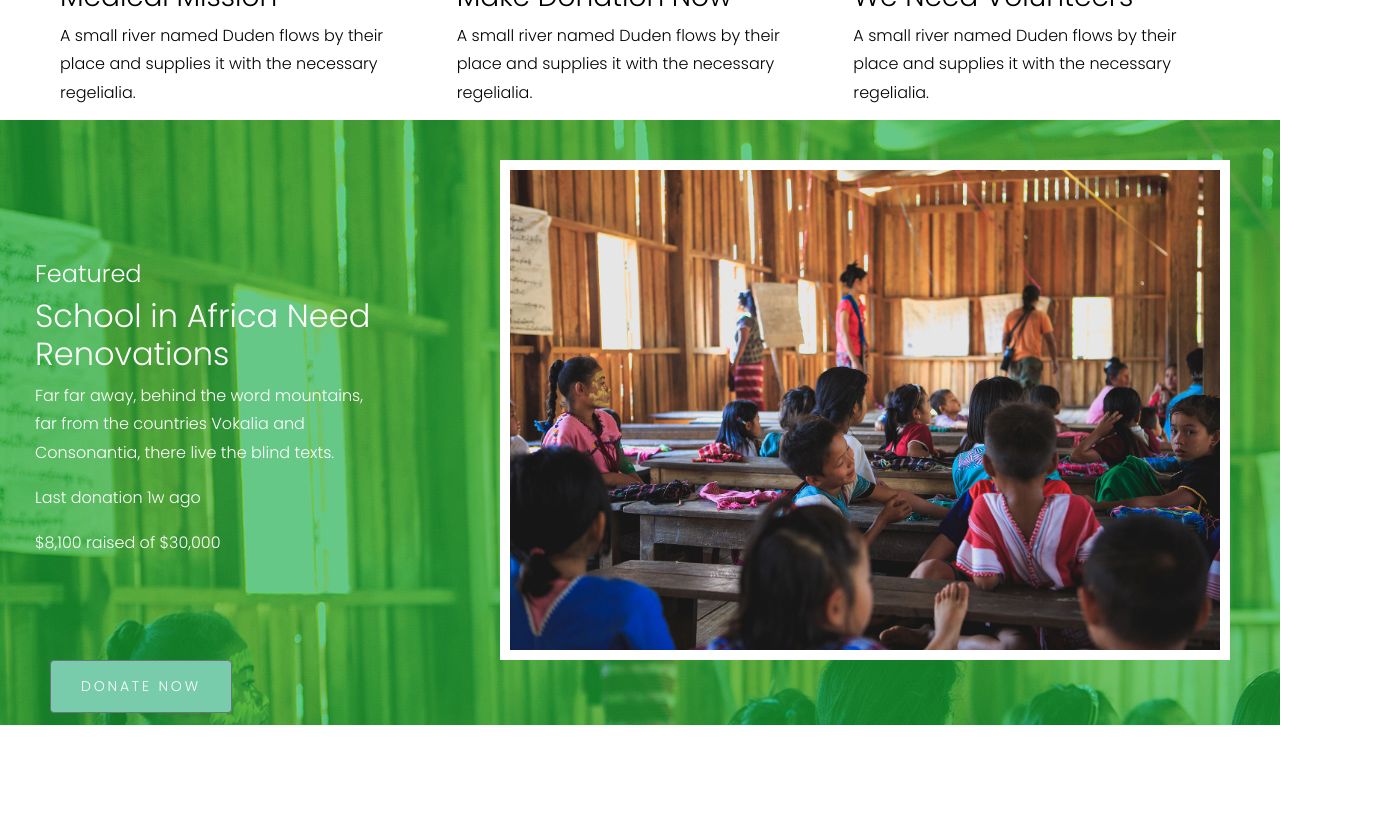
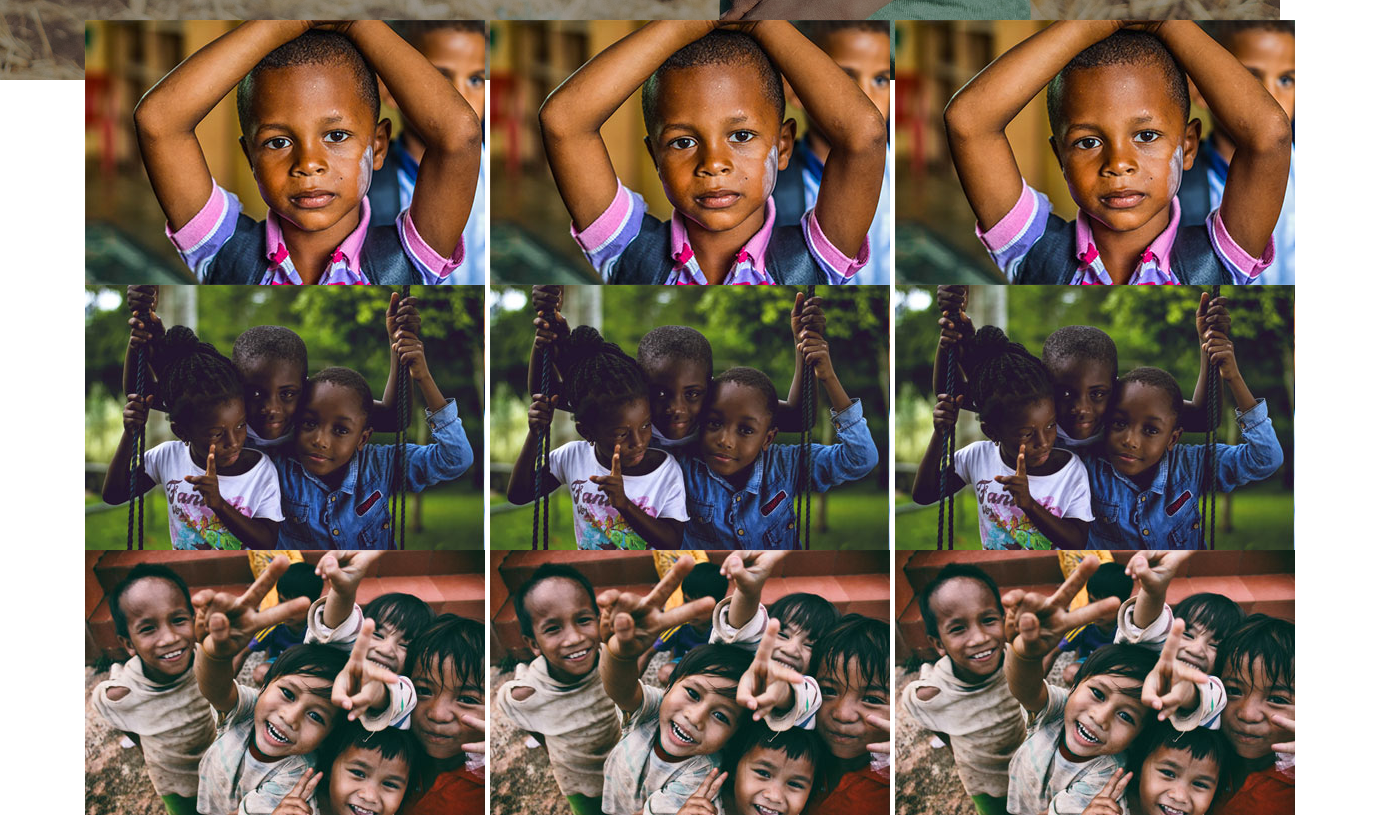
Before and after one commit to Funtikl/klub, a React app: page /gallery in a window 1280 px wide. Shown: the part 880-1697 px from the top of the page, 1380 px wide, since content can reach past the window. Built offline with nearby package versions, Linux system fonts and the light colour scheme; a web font is replaced by a local one.

Commit message:
router adding

```diff
--- a/package.json
+++ b/package.json
@@ -3,6 +3,9 @@
   "version": "0.1.0",
   "private": true,
   "dependencies": {
+    "@fortawesome/fontawesome-svg-core": "^1.2.12",
+    "@fortawesome/free-solid-svg-icons": "^5.6.3",
+    "@fortawesome/react-fontawesome": "^0.1.4",
     "bootstrap": "^4.2.1",
     "custom-react-scripts": "0.2.2",
     "react": "^16.7.0",
--- a/src/App.js
+++ b/src/App.js
@@ -1,33 +1,39 @@
 import React, { Component } from "react";
 import { Container, Col } from "reactstrap";
+//import react-router
+import { BrowserRouter as Router, Route, Link } from "react-router-dom";
+//import fontawesome
+import { library } from '@fortawesome/fontawesome-svg-core'
+import { FontAwesomeIcon } from '@fortawesome/react-fontawesome'
+import { faIgloo } from '@fortawesome/free-solid-svg-icons'
 
-//import components
+//import components homepage
 import Header from "./components /homepage/header";
 import Cover from "./components /homepage/cover";
-import MinInfo from "./components /homepage/mininfo";
-import Featured from "./components /homepage/featured";
-import Top from "./components /homepage/top";
-import LastDonat from "./components /homepage/lastdonates";
-import Success from "./components /homepage/success";
-import LastNews from "./components /homepage/lastnews";
+import Footer from "./components /footer";
+import Home from "./components /homepage/Home";
+//gallery
+import Gallery from "./components /gallery";
+
 //modules
 import cssStyles from "./First.module.css";
 
 class App extends Component {
   render() {
     return (
+      <Router>
       <div className={cssStyles.App}>
         <Container>
-          <Header />
+          <div>
+            <Header />
           <Cover />
-          <MinInfo />
-          <Featured />
-          <Top />
-          <LastDonat />
-          <Success />
-          <LastNews />
+            <Route exact path="/" component={Home} />
+           <Route path="/gallery" component={Gallery} />
+          </div>
+
         </Container>
       </div>
+      </Router>
     );
   }
 }
--- /dev/null
+++ b/src/components /cssComponents.module.css
@@ -0,0 +1,19 @@
+.gallery{
+    position: absolute;
+    margin-top:900px;
+    margin-right: 10px;
+}
+
+.galleryItem:hover{
+    filter: blur(2px);
+    content: icon;
+}
+.footer{
+    background-color: #404040;
+    position: absolute;
+    left:0;
+    margin-top:2000px!important;
+    width: 100%;
+    color: white;
+    line-break: loose;
+}
--- a/src/components /homepage/footer.js
+++ b/src/components /footer.js
@@ -1,9 +1,10 @@
 import React, { Component } from 'react';
 import {Row, Col, Media, Button} from 'reactstrap';
+import homestyles from './homepage/home.module.css';
 export default class Footer extends Component {
   render() {
     return (
-      <div>
+      <div className={homestyles.footer}>
         <Row>
         <Col>
             <h1>ABOUT US</h1>
--- /dev/null
+++ b/src/components /gallery.js
@@ -0,0 +1,36 @@
+import React, { Component } from "react";
+import { Row, Col, Media } from "reactstrap";
+import cssComp from './cssComponents.module.css';
+import image1 from '../components /homepage/images/img_1.jpg';
+import image2 from '../components /homepage/images/img_2.jpg';
+import image3 from '../components /homepage/images/img_3.jpg';
+export default class Gallery extends Component {
+    scaleImage=(e)=>{
+        e.preventDefault();
+
+    }
+  render() {
+
+    return (
+      <div className={cssComp.gallery}>
+        <Row>
+          <Col sm='4'>
+            <Media className={cssComp.galleryItem} onClick={this.scaleImage} src={image1} />
+            <Media className={cssComp.galleryItem} onClick={this.scaleImage} src={image2} />
+            <Media className={cssComp.galleryItem} onClick={this.scaleImage} src={image3} />
+          </Col>
+          <Col sm='4'>
+            <Media className={cssComp.galleryItem} onClick={this.scaleImage} src={image1} />
+            <Media className={cssComp.galleryItem} onClick={this.scaleImage} src={image2} />
+            <Media className={cssComp.galleryItem} onClick={this.scaleImage} src={image3} />
+          </Col>
+          <Col sm='4'>
+            <Media className={cssComp.galleryItem} onClick={this.scaleImage} src={image1} />
+            <Media className={cssComp.galleryItem} onClick={this.scaleImage} src={image2} />
+            <Media className={cssComp.galleryItem} onClick={this.scaleImage} src={image3} />
+          </Col>
+        </Row>
+      </div>
+    );
+  }
+}
--- /dev/null
+++ b/src/components /homepage/Home.js
@@ -0,0 +1,27 @@
+import React, { Component } from "react";
+import { Container, Col } from "reactstrap";
+
+
+import MinInfo from "./mininfo";
+import Featured from "./featured";
+import Top from "./top";
+import LastDonat from "./lastdonates";
+import Success from "./success";
+import LastNews from "./lastnews";
+
+
+export default class Home extends Component {
+  render() {
+    return (
+      <div>
+        <MinInfo />
+        <Featured />
+        <Featured />
+        <Top />
+        <LastDonat />
+        <Success />
+        <LastNews />
+      </div>
+    )
+  }
+}
```
Also changed, not shown: src/components /homepage/home.module.css (line endings or trailing spaces), 1 other file (tests, documents, lock files or other folders).
